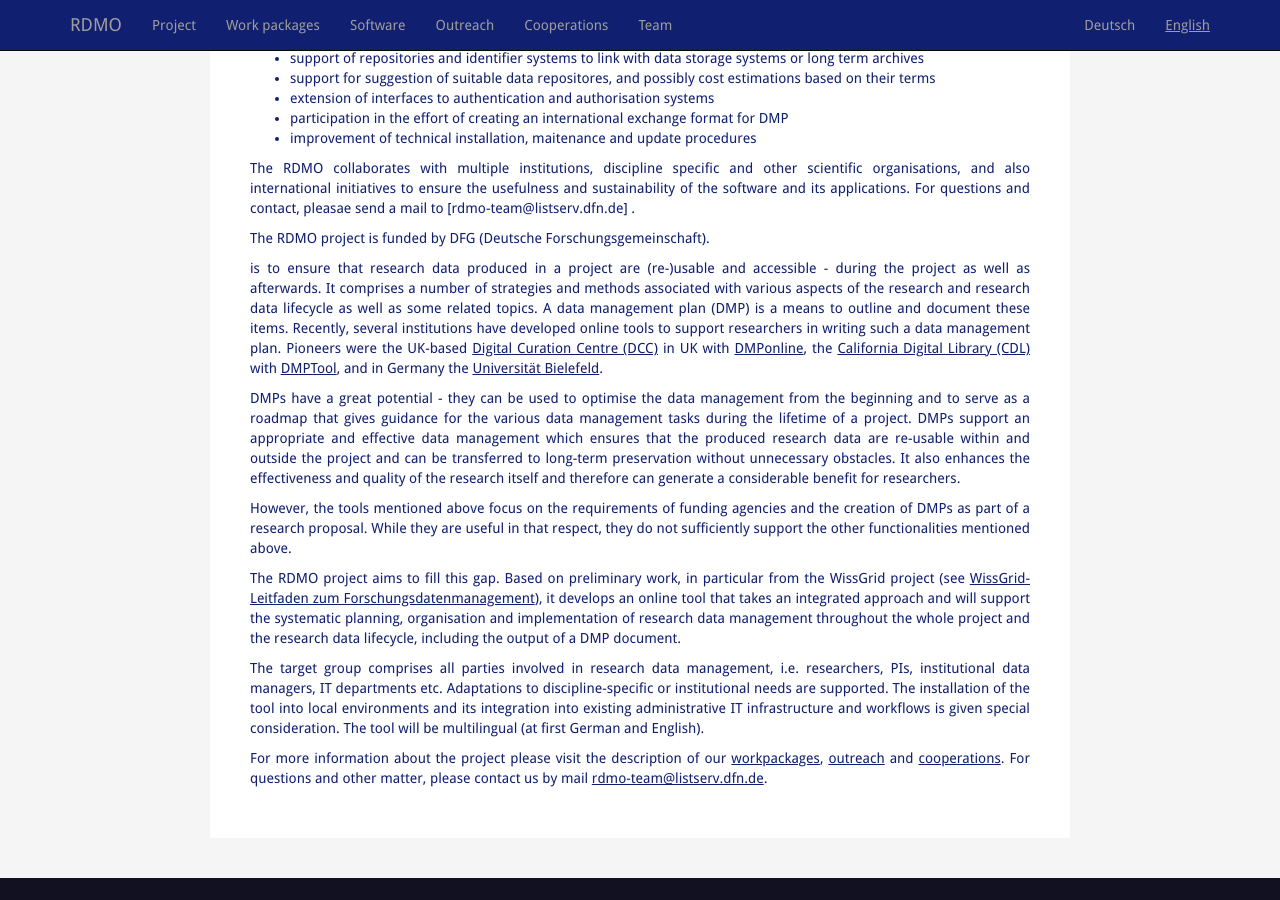
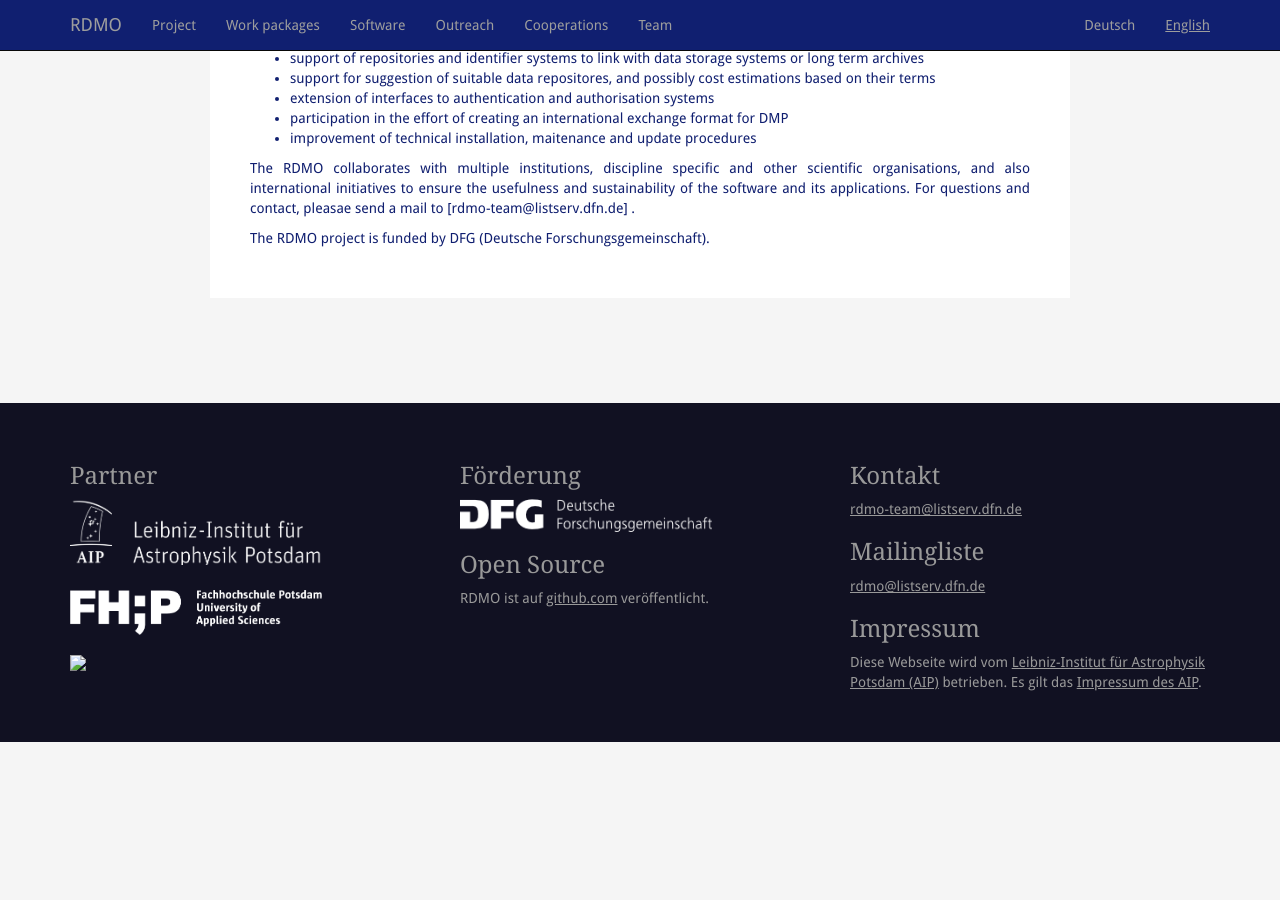
Before and after one commit to rdmorganiser/rdmorganiser.github.io, a Jekyll site: the page built from en/project.md, in a window 1280 px wide and 900 px high, scrolled down 447 px. Built offline with Jekyll 4.4.1, drawn with Linux system fonts in a browser that asks for light colours; our own code applies the rules of GitHub Pages for plain Markdown files; after the commit the page ends 1189 px from its top, so only the background shows below that.

```diff
--- a/en/project.md
+++ b/en/project.md
@@ -31,16 +31,3 @@
 initiatives to ensure the usefulness and sustainability of the software and its applications. For questions and contact, pleasae send a mail to [rdmo-team@listserv.dfn.de] .
 
 The RDMO project is funded by DFG (Deutsche Forschungsgemeinschaft).
-
-
-is to ensure that research data produced in a project are (re-)usable and accessible - during the project as well as afterwards. It comprises a number of strategies and methods associated with various aspects of the research and research data lifecycle as well as some related topics. A data management plan (DMP) is a means to outline and document these items. Recently, several institutions have developed online tools to support researchers in writing such a data management plan. Pioneers were the UK-based [Digital Curation Centre (DCC)](http://www.dcc.ac.uk) in UK with [DMPonline](https://dmponline.dcc.ac.uk), the [California Digital Library (CDL)](http://www.cdlib.org) with [DMPTool](https://dmptool.org/), and in Germany the [Universität Bielefeld](https://data.uni-bielefeld.de/de/data-management-plan).
-
-DMPs have a great potential - they can be used to optimise the data management from the beginning and to serve as a roadmap that gives guidance for the various data management tasks during the lifetime of a project. DMPs support an appropriate and effective data management which ensures that the produced research data are re-usable within and outside the project and can be transferred to long-term preservation without unnecessary obstacles. It also enhances the effectiveness and quality of the research itself and therefore can generate a considerable benefit for researchers.
-
-However, the tools mentioned above focus on the requirements of funding agencies and the creation of DMPs as part of a research proposal. While they are useful in that respect, they do not sufficiently support the other functionalities mentioned above.
-
-The RDMO project aims to fill this gap. Based on preliminary work, in particular from the WissGrid project (see [WissGrid-Leitfaden zum Forschungsdatenmanagement]({{ site.baseurl }}/docs/Leitfaden_Data-Management-WissGrid.pdf)), it develops an online tool that takes an integrated approach and will support the systematic planning, organisation and implementation of research data management throughout the whole project and the research data lifecycle, including the output of a DMP document.
-
-The target group comprises all parties involved in research data management, i.e. researchers, PIs, institutional data managers, IT departments etc. Adaptations to discipline-specific or institutional needs are supported. The installation of the tool into local environments and its integration into existing administrative IT infrastructure and workflows is given special consideration. The tool will be multilingual (at first German and English).
-
-For more information about the project please visit the description of our [workpackages]({{ site.baseurl }}/en/workpackages), [outreach]({{ site.baseurl }}/en/outreach) and [cooperations]({{ site.baseurl }}/en/cooperations/). For questions and other matter, please contact us by mail <a href="mailto:rdmo-team@listserv.dfn.de">rdmo-team@listserv.dfn.de</a>.
```
